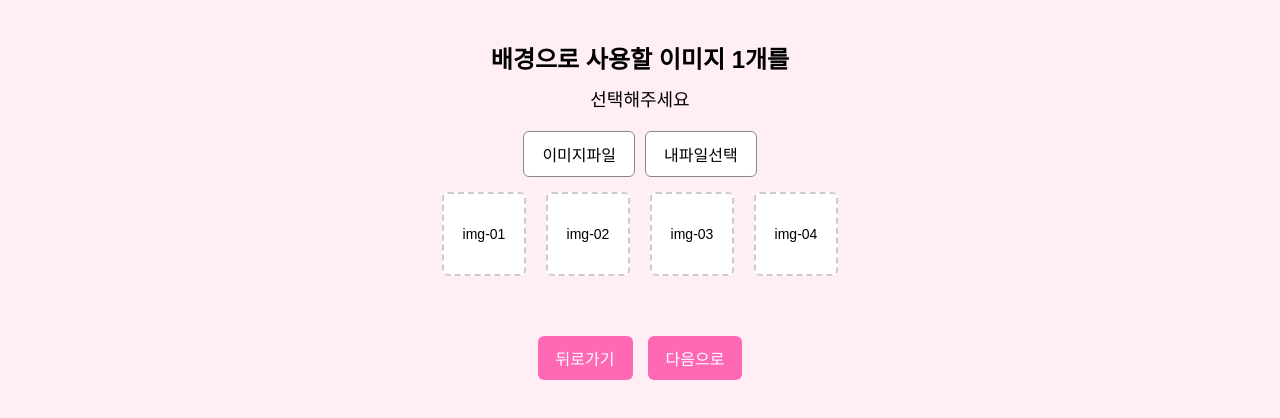
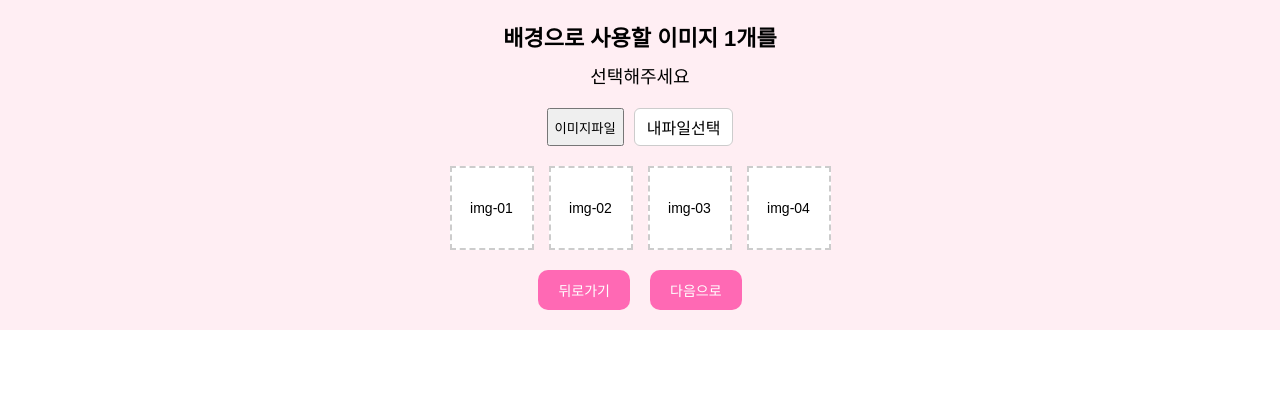
Before and after one commit to xeon-243859/ppongtok-app, a React (Vite) app: page /image/select in a window 1280 px wide. Shown: the top 418 px of the page. Built offline with nearby package versions, Linux system fonts and the light colour scheme.

Commit message:
✨ 이미지 선택 구조 수정: 이미지 저장소 방식 구현 완료

```diff
--- a/src/pages/ImageSelectPage.css
+++ b/src/pages/ImageSelectPage.css
@@ -1,13 +1,12 @@
 .image-select-container {
   background-color: #ffeef3;
-  padding: 40px 20px;
-  min-height: 100vh;
+  padding: 20px;
   text-align: center;
-  font-family: 'Arial', sans-serif;
+  font-family: 'Pretendard', sans-serif;
 }
 
 .image-select-title {
-  font-size: 24px;
+  font-size: 22px;
   font-weight: bold;
   margin-bottom: 10px;
 }
@@ -24,71 +23,18 @@
   margin-bottom: 15px;
 }
 
-.button-row button {
-  padding: 10px 18px;
-  font-size: 16px;
-  border: 1px solid #888;
-  border-radius: 6px;
-  cursor: pointer;
-  background-color: white;
-}
-
 .theme-buttons {
   display: flex;
   justify-content: center;
-  flex-wrap: wrap;
   gap: 10px;
-  margin-bottom: 20px;
-}
-
-.theme-buttons button {
-  padding: 8px 16px;
-  border: 1px solid #aaa;
-  border-radius: 4px;
-  background-color: #fff;
-  cursor: pointer;
-  font-size: 14px;
-}
-
-.image-grid {
-  display: flex;
-  justify-content: center;
-  flex-wrap: wrap;
-  gap: 20px;
-  margin-bottom: 30px;
-}
-
-.image-option {
-  cursor: pointer;
-  border: 2px solid transparent;
-  padding: 5px;
-  border-radius: 8px;
-  transition: all 0.2s ease;
-  width: 150px;
-  background-color: #fff;
-}
-
-.image-option:hover {
-  border-color: #ff69b4;
-  box-shadow: 0 0 8px rgba(255, 105, 180, 0.5);
-}
-
-.image-option img {
-  width: 100%;
-  border-radius: 6px;
-}
-
-.image-option span {
-  display: block;
-  margin-top: 5px;
-  font-size: 14px;
+  margin-bottom: 15px;
 }
 
 .slot-row {
   display: flex;
   justify-content: center;
-  gap: 20px;
-  margin-bottom: 30px;
+  gap: 15px;
+  margin: 20px 0;
 }
 
 .slot-box {
@@ -96,36 +42,42 @@
   height: 80px;
   border: 2px dashed #ccc;
   display: flex;
+  justify-content: center;
   align-items: center;
-  justify-content: center;
+  background-color: white;
   font-size: 14px;
-  border-radius: 6px;
-  background-color: #fff;
 }
 
 .slot-box img {
   width: 100%;
   height: 100%;
   object-fit: cover;
-  border-radius: 6px;
 }
 
 .image-select-footer {
   display: flex;
   justify-content: center;
-  gap: 15px;
+  gap: 20px;
 }
 
 .image-select-footer button {
-  padding: 10px 18px;
+  padding: 10px 20px;
   background-color: #ff69b4;
   color: white;
   border: none;
-  border-radius: 6px;
-  font-size: 16px;
+  border-radius: 10px;
+  font-size: 14px;
   cursor: pointer;
 }
 
-.image-select-footer button:hover {
-  background-color: #ff4a9d;
+.custom-file-upload {
+  padding: 6px 12px;
+  background-color: #fff;
+  border: 1px solid #ccc;
+  cursor: pointer;
+  border-radius: 6px;
 }
+
+.custom-file-upload input {
+  display: none;
+}
--- a/src/pages/ImageSelectPage.jsx
+++ b/src/pages/ImageSelectPage.jsx
@@ -18,25 +18,35 @@ const imageThemes = {
 const ImageSelectPage = () => {
   const navigate = useNavigate();
   const [selectedImages, setSelectedImages] = useState([null, null, null, null]);
-  const [currentThemeImages, setCurrentThemeImages] = useState([]);
-  const [isThemeOpen, setIsThemeOpen] = useState(false);
+  const [showThemeOptions, setShowThemeOptions] = useState(false);
 
   const handleImageFileClick = () => {
-    setIsThemeOpen(true);
+    setShowThemeOptions(true);
   };
 
   const handleThemeClick = (theme) => {
-    setCurrentThemeImages(imageThemes[theme] || []);
-    setIsThemeOpen(false); // 테마 클릭 후 테마 버튼 숨김
+    const themeImages = imageThemes[theme] || [];
+    const index = selectedImages.findIndex((slot) => slot === null);
+    if (index !== -1 && themeImages.length > 0) {
+      const newSelected = [...selectedImages];
+      newSelected[index] = themeImages[0]; // 대표 이미지 하나만 선택
+      setSelectedImages(newSelected);
+    }
   };
 
-  const handleImageSelect = (img) => {
-    const index = selectedImages.findIndex((slot) => slot === null);
-    if (index !== -1) {
-      const updated = [...selectedImages];
-      updated[index] = img;
-      setSelectedImages(updated);
-    }
+  const handleFileUpload = (event) => {
+    const file = event.target.files[0];
+    if (!file) return;
+    const reader = new FileReader();
+    reader.onloadend = () => {
+      const index = selectedImages.findIndex((slot) => slot === null);
+      if (index !== -1) {
+        const newSelected = [...selectedImages];
+        newSelected[index] = { src: reader.result, label: '사용자 이미지' };
+        setSelectedImages(newSelected);
+      }
+    };
+    reader.readAsDataURL(file);
   };
 
   return (
@@ -46,10 +56,13 @@ const ImageSelectPage = () => {
 
       <div className="button-row">
         <button onClick={handleImageFileClick}>이미지파일</button>
-        <button onClick={() => alert('내파일선택은 아직 구현되지 않았어요.')}>내파일선택</button>
+        <label className="custom-file-upload">
+          내파일선택
+          <input type="file" accept="image/*" onChange={handleFileUpload} />
+        </label>
       </div>
 
-      {isThemeOpen && (
+      {showThemeOptions && (
         <div className="theme-buttons">
           {Object.keys(imageThemes).map((theme) => (
             <button key={theme} onClick={() => handleThemeClick(theme)}>
@@ -67,19 +80,6 @@ const ImageSelectPage = () => {
         ))}
       </div>
 
-      <div className="image-grid">
-        {currentThemeImages.map((img, idx) => (
-          <div
-            key={idx}
-            className="image-option"
-            onClick={() => handleImageSelect(img)}
-          >
-            <img src={img.src} alt={img.label} />
-            <span>{img.label}</span>
-          </div>
-        ))}
-      </div>
-
       <div className="image-select-footer">
         <button onClick={() => navigate(-1)}>뒤로가기</button>
         <button onClick={() => navigate('/music/select')}>다음으로</button>
```
